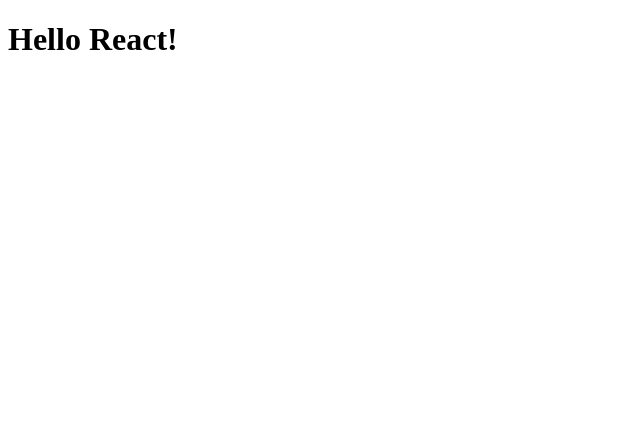
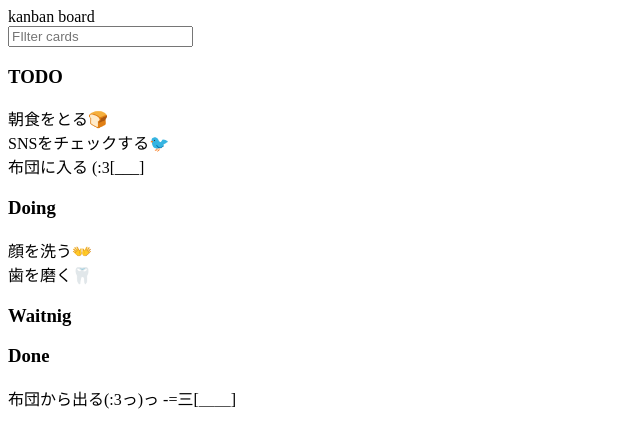
Before and after one commit to RYOTAN9688/signboard, a React (Vite) app: page / in a window 1280 px wide. Shown: the top 448 px of the page, without its empty margins (0-640 px from the left). Built offline with nearby package versions, Linux system fonts and the light colour scheme.

Commit message:
secound commit

```diff
--- a/package.json
+++ b/package.json
@@ -8,12 +8,14 @@
   "devDependencies": {
     "@types/react": "^17.0.16",
     "@types/react-dom": "^17.0.9",
+    "@types/styled-components": "^5.1.12",
     "parcel-bundler": "^1.12.5",
     "prettier": "^2.3.2",
     "typescript": "^4.3.5"
   },
   "dependencies": {
     "react": "^17.0.2",
-    "react-dom": "^17.0.2"
+    "react-dom": "^17.0.2",
+    "styled-components": "^5.3.0"
   }
 }
--- a/src/index.html
+++ b/src/index.html
@@ -1,13 +1,13 @@
 <!DOCTYPE html>
 <html lang="ja">
-<head>
-    <meta charset="UTF-8">
-    <meta http-equiv="X-UA-Compatible" content="IE=edge">
-    <meta name="viewport" content="width=device-width, initial-scale=1.0">
+  <head>
+    <meta charset="UTF-8" />
+    <meta http-equiv="X-UA-Compatible" content="IE=edge" />
+    <meta name="viewport" content="width=device-width, initial-scale=1.0" />
     <title>Kanban board</title>
- <script defer src="./index.tsx"></script>
-</head>
-<body>
+    <script defer src="./index.tsx"></script>
+  </head>
+  <body>
     <div id="app"></div>
-</body>
+  </body>
 </html>
--- a/src/index.ts
+++ /dev/null
@@ -1,2 +0,0 @@
-const message = document.querySelector('h1')?.textContent
-console.log(message)
--- a/src/index.tsx
+++ b/src/index.tsx
@@ -2,7 +2,36 @@ import React from 'react'
 import ReactDOM from 'react-dom'
 
 function App() {
-  return <h1>Hello React!</h1>
+  return (
+    <div>
+      <header>
+        <div>kanban board</div>
+        <input placeholder="FIlter cards" />
+      </header>
+      <div>
+        <section>
+          <h3>TODO</h3>
+          <article>朝食をとる🍞</article>
+          <article>SNSをチェックする🐦</article>
+          <article>布団に入る (:3[___]</article>
+        </section>
+
+        <section>
+          <h3>Doing</h3>
+          <article>顔を洗う👐</article>
+          <article>歯を磨く🦷</article>
+        </section>
+
+        <section>
+          <h3>Waitnig</h3>
+        </section>
+
+        <section>
+          <h3>Done</h3>
+          <article>布団から出る(:3っ)っ -=三[＿＿]</article>
+        </section>
+      </div>
+    </div>
+  )
 }
-
 ReactDOM.render(<App />, document.getElementById('app'))
```
Also changed, not shown: tsconfig.json (+5 -8 lines), 1 other file (tests, documents, lock files or other folders).
